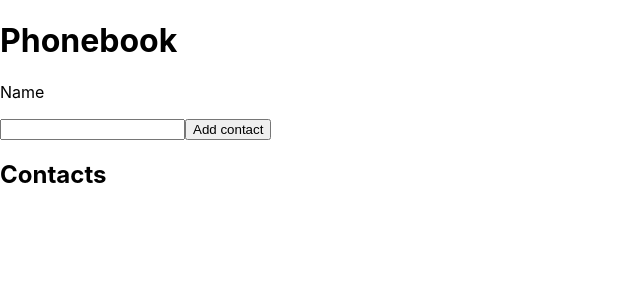
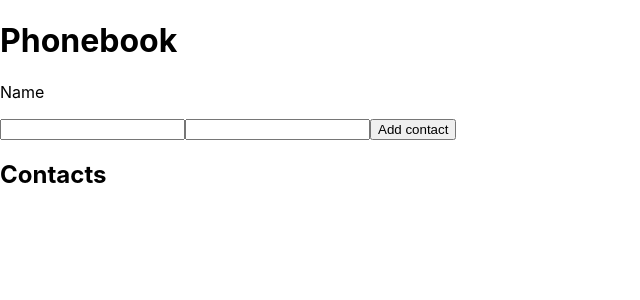
Before and after one commit to And-Bond/goit-react-hw-08-phonebook, a React (Create React App) app: page / in a window 1280 px wide. Shown: the top 300 px of the page, without its empty margins (0-640 px from the left). Built offline with nearby package versions, Linux system fonts and the light colour scheme.

Commit message:
second step

```diff
--- a/package.json
+++ b/package.json
@@ -7,6 +7,7 @@
     "@testing-library/jest-dom": "^5.16.3",
     "@testing-library/react": "^12.1.4",
     "@testing-library/user-event": "^13.5.0",
+    "nanoid": "^4.0.0",
     "prop-types": "^15.8.1",
     "react": "^18.1.0",
     "react-dom": "^18.1.0",
--- a/src/components/App.jsx
+++ b/src/components/App.jsx
@@ -1,29 +1,33 @@
 import React, { Component } from 'react';
 import Form from './molecules/Form/Form';
 import Contacts from './molecules/Contacts/Contacts';
+import { nanoid } from 'nanoid'
 export class App extends Component {
   state = {
     contacts: [],
-    name: ''
+    name: '',
+    number: ''
   }
   onChange = (e) => {
    this.setState({
-    name: e.target.value
+    [e.target.name]: e.target.value
    })
+   console.log(e.target)
   }
   onSubmit = (e) => {
     e.preventDefault()
     this.setState({
-      contacts: [...this.state.contacts, this.state.name],
-      name: ""
+      contacts: [...this.state.contacts, {name: this.state.name, number: this.state.number, id: nanoid()}],
+      name: "",
+      number: ""
     })
 
-    console.log(this.state.contacts)
   }
   render() {
+    console.log(this.state.contacts)
     return (
       <>
-        <Form name={this.state.name} onChange={this.onChange} onSubmit={this.onSubmit} value={this.state.name}></Form>
+        <Form telName={this.state.number} textName={this.state.name} onChange={this.onChange} onSubmit={this.onSubmit} textValue={this.state.name} telValue={this.state.number}></Form>
         <Contacts contacts={this.state.contacts}></Contacts>
       </>
     );
--- a/src/components/atoms/Input/Input.jsx
+++ b/src/components/atoms/Input/Input.jsx
@@ -2,8 +2,8 @@ import React from "react";
 import proptypes from "prop-types"
 import styled from "styled-components";
 
-const ControlledInput = ( {type, name, onChange, value} ) => {
-    return <StyledInput onChange={onChange} type={type} name={name} value={value}></StyledInput>
+const ControlledInput = ( {type, name, onChange, value, title, pattern} ) => {
+    return <StyledInput  onChange={onChange} type={type} name={name} value={value} title={title} pattern={pattern}></StyledInput>
 }
 
 const StyledInput = styled.input`
--- a/src/components/molecules/Contacts/Contacts.jsx
+++ b/src/components/molecules/Contacts/Contacts.jsx
@@ -10,9 +10,13 @@ class Contacts extends Component {
       <>
         <h2>Contacts</h2>
         <ul>
-            {contacts?.map(contact => {
-                return <li key={contact}>{contact}</li>
-            })}
+          {contacts?.map(({ name, number }) => {
+            return (
+              <li key={name + number}>
+                {name}: {number}
+              </li>
+            );
+          })}
         </ul>
       </>
     );
--- a/src/components/molecules/Form/Form.jsx
+++ b/src/components/molecules/Form/Form.jsx
@@ -6,13 +6,14 @@ import Button from 'components/atoms/Button/Button';
 
 class Form extends Component {
   render() {
-    const { name, onChange, onSubmit, value } = this.props;
+    const {telName, textName, onChange, onSubmit, textValue, telValue } = this.props;
     return (
       <>
         <h1>Phonebook</h1>
         <form onSubmit={onSubmit}>
           <p>Name</p>
-          <ControlledInput type="text" name={name} onChange={onChange} value={value} />
+          <ControlledInput type="text" name='name' onChange={onChange} value={textValue} pattern="^[a-zA-Zа-яА-Я]+(([' -][a-zA-Zа-яА-Я ])?[a-zA-Zа-яА-Я]*)*$" title="Name may contain only letters, apostrophe, dash and spaces. For example Adrian, Jacob Mercer, Charles de Batz de Castelmore d'Artagnan"/>
+          <ControlledInput type="tel" name='number' onChange={onChange} value={telValue} pattern="\+?\d{1,4}?[-.\s]?\(?\d{1,3}?\)?[-.\s]?\d{1,4}[-.\s]?\d{1,4}[-.\s]?\d{1,9}" title="Phone number must be digits and can contain spaces, dashes, parentheses and can start with +"/>
           <Button type="submit" btnText="Add contact"></Button>
         </form>
       </>
```
Also changed, not shown: 1 other file (tests, documents, lock files or other folders).
